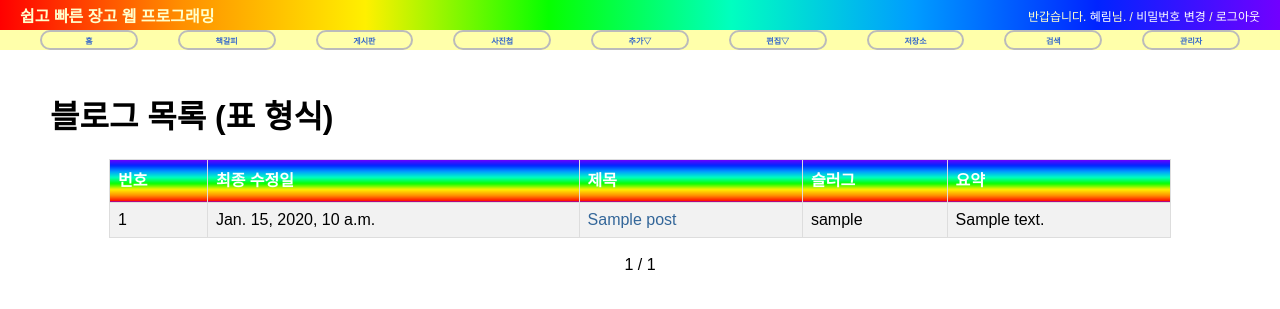
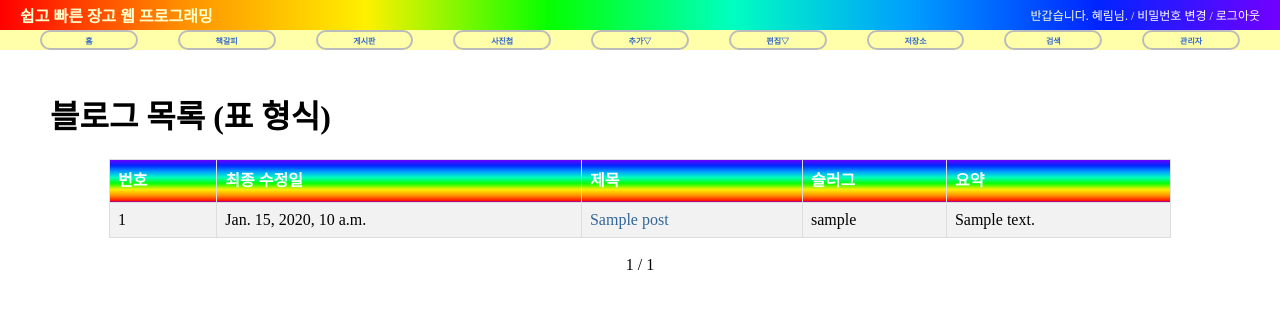
Before and after one commit to shn04097/my-first-bookmark, a Django app: template blog/templates/blog/post_all.html in a window 1280 px wide. Shown: the top 309 px of the page. Run offline with Django 3.2, Linux system fonts and the light colour scheme; the template is opened without the code that fills it: most values are stand-ins (such as "Sample title", 1, 10 or a date in 2020); some web fonts are replaced.

Commit message:
Changed ...

```diff
--- a/static/css/base.css
+++ b/static/css/base.css
@@ -4,16 +4,16 @@
  /*font-family: 'Hanna', fantasy;*/
 /*}*/
 
-/*@font-face {*/
-  /*font-family: 'Jeju Gothic';*/
-  /*font-style: normal;*/
-  /*font-weight: 400;*/
-  /*src: url(//fonts.gstatic.com/ea/jejugothic/v3/JejuGothic-Regular.eot);*/
-  /*src: url(//fonts.gstatic.com/ea/jejugothic/v3/JejuGothic-Regular.eot?#iefix) format('embedded-opentype'),*/
-       /*url(//fonts.gstatic.com/ea/jejugothic/v3/JejuGothic-Regular.woff2) format('woff2'),*/
-       /*url(//fonts.gstatic.com/ea/jejugothic/v3/JejuGothic-Regular.woff) format('woff'),*/
-       /*url(//fonts.gstatic.com/ea/jejugothic/v3/JejuGothic-Regular.ttf) format('truetype');*/
-/*}*/
+@font-face {
+  font-family: 'Jeju Gothic';
+  font-style: normal;
+  font-weight: 400;
+  src: url(//fonts.gstatic.com/ea/jejugothic/v3/JejuGothic-Regular.eot);
+  src: url(//fonts.gstatic.com/ea/jejugothic/v3/JejuGothic-Regular.eot?#iefix) format('embedded-opentype'),
+       url(//fonts.gstatic.com/ea/jejugothic/v3/JejuGothic-Regular.woff2) format('woff2'),
+       url(//fonts.gstatic.com/ea/jejugothic/v3/JejuGothic-Regular.woff) format('woff'),
+       url(//fonts.gstatic.com/ea/jejugothic/v3/JejuGothic-Regular.ttf) format('truetype');
+}
 
   body {
       /*font-family: "Lucida Grande", Verdana, Arial, sans-serif;*/
@@ -21,13 +21,9 @@
       /*font-family: 'Sunflower', sans-serif;*/
       /*font-size: 15px;*/
 
-      /*font-family: 'Jeju Gothic';*/
-      /*font-style: normal;*/
-      /*font-weight: 400;*/
-
-      /*font-family: 'Hanna', fantasy;*/
-
-      font-family: '나눔바른펜', fantasy;
+      font-family: 'Jeju Gothic';
+      font-style: normal;
+      font-weight: 400;
   }
 
   /* PAGE STRUCTURE */
```
